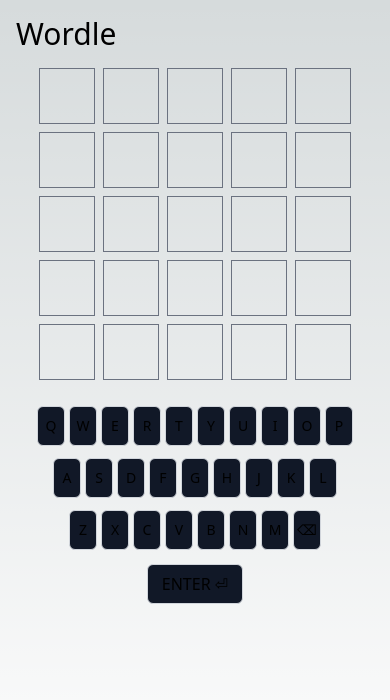
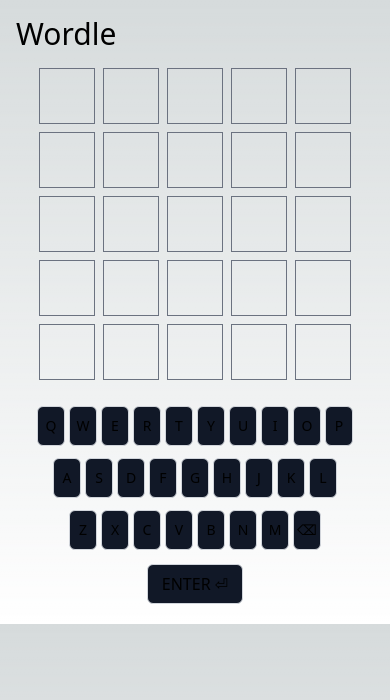
Before and after one commit to sandypockets/wordle, a Next.js app: page / in a window 390 px wide. Shown: the top 700 px of the page. Built offline with nearby package versions, Linux system fonts and the light colour scheme.

Commit message:
Remove overflow on mobile

```diff
--- a/pages/index.js
+++ b/pages/index.js
@@ -72,7 +72,7 @@
   }, [currentGuess, guesses, challengeWord, letterStatuses]);
 
   return (
-    <main className="p-4 h-screen overflow-hidden md:overflow-auto">
+    <main className="p-4 overflow-hidden md:overflow-auto">
       <h1 className="text-3xl mb-4">Wordle</h1>
       {challengeWord && (
         <>
--- a/styles/globals.css
+++ b/styles/globals.css
@@ -27,7 +27,7 @@
 }
 
 
-main {
+body {
     overflow: hidden; /* Prevent scrolling */
     -webkit-overflow-scrolling: auto; /* Prevent iOS bounce effect */
 }
```
